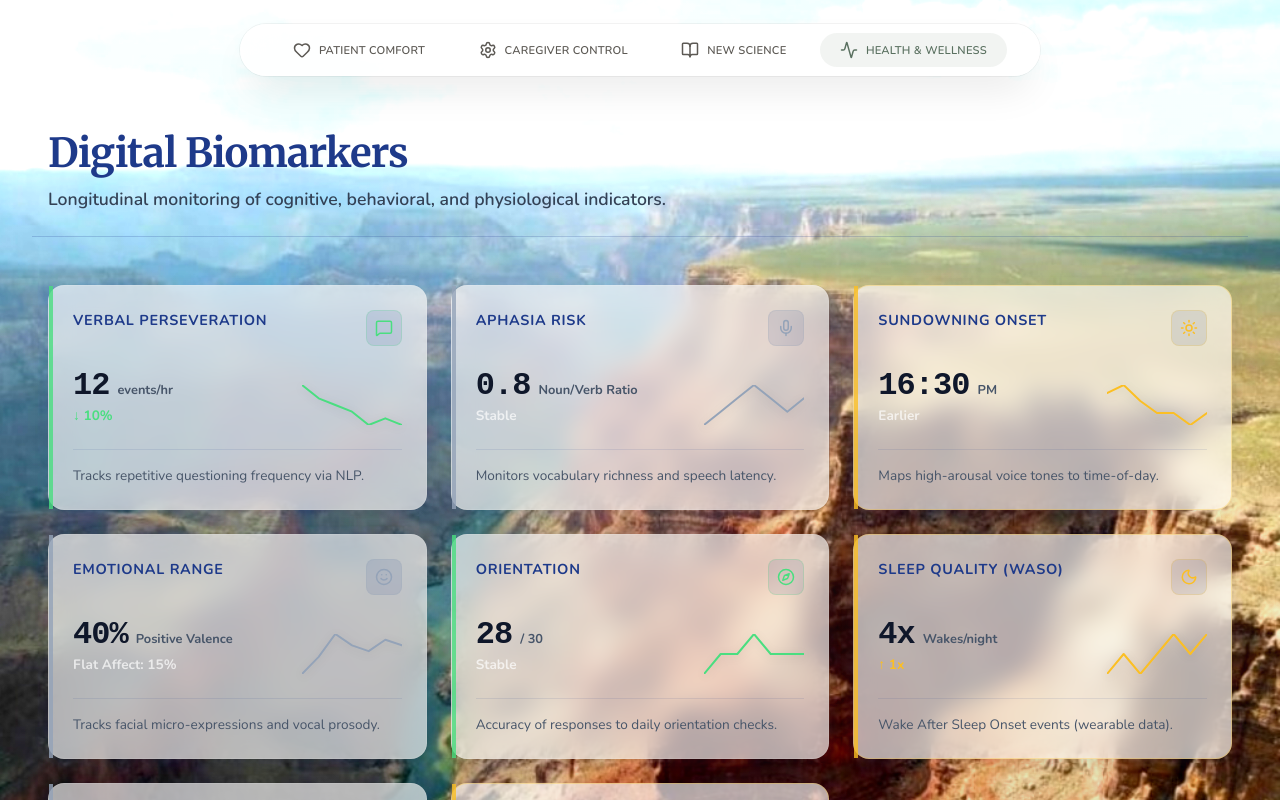
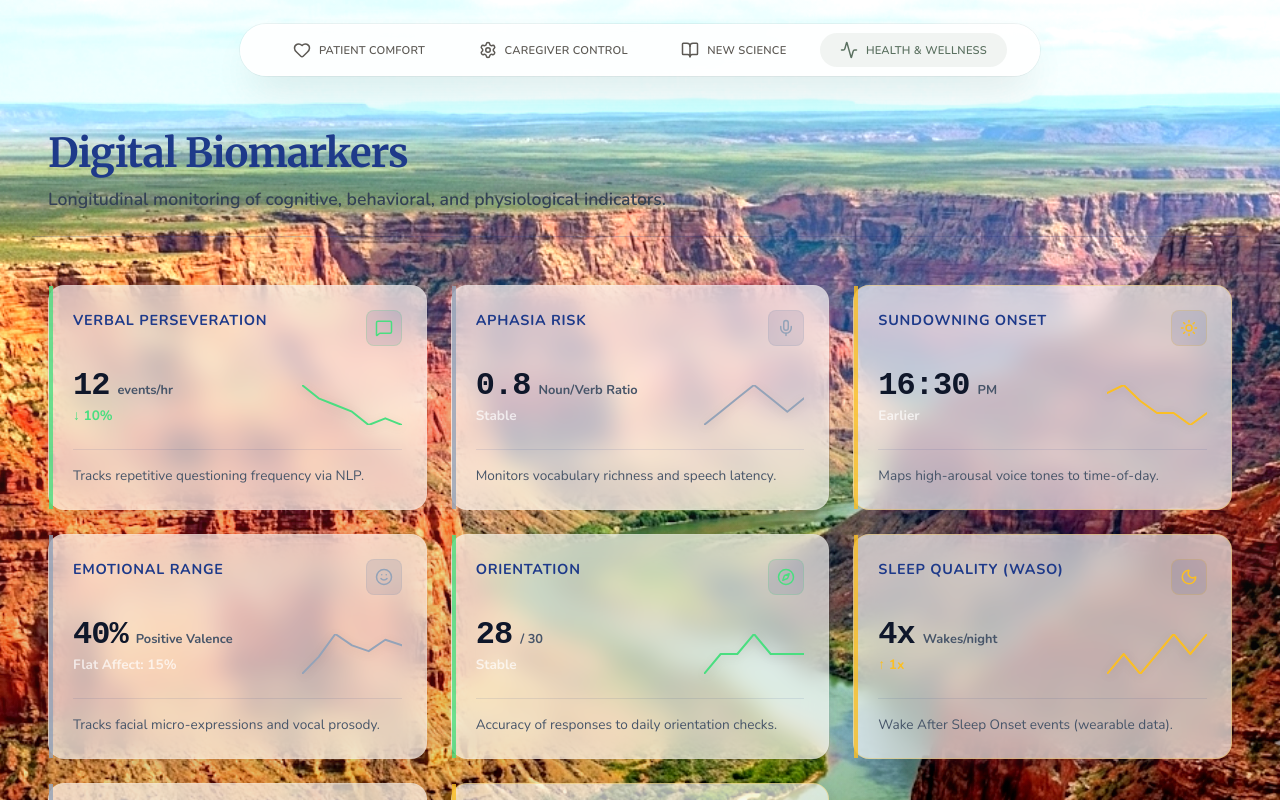
Before and after one commit to rgkhabbaz-sys/everloved-v3, a Next.js app: page /wellness in a window 1280 px wide. Built offline with nearby package versions, Linux system fonts and the light colour scheme.

Commit message:
Update Wellness page background with improved Grand Canyon image (v2)

```diff
--- a/src/components/Wellness/WellnessDashboard.tsx
+++ b/src/components/Wellness/WellnessDashboard.tsx
@@ -55,8 +55,8 @@ const WellnessDashboard = () => {
                     style={{ width: '100%', height: '100%', position: 'absolute' }}
                 >
                     <Image
-                        src="/wellness-bg-final.jpg"
-                        alt="Grand Canyon Landscape"
+                        src="/wellness-bg-final-v2.jpg"
+                        alt="Grand Canyon Landscape V2"
                         fill
                         className={styles.backgroundImage}
                         priority
```
Also changed, not shown: public/wellness-bg-final-v2.jpg (added).
